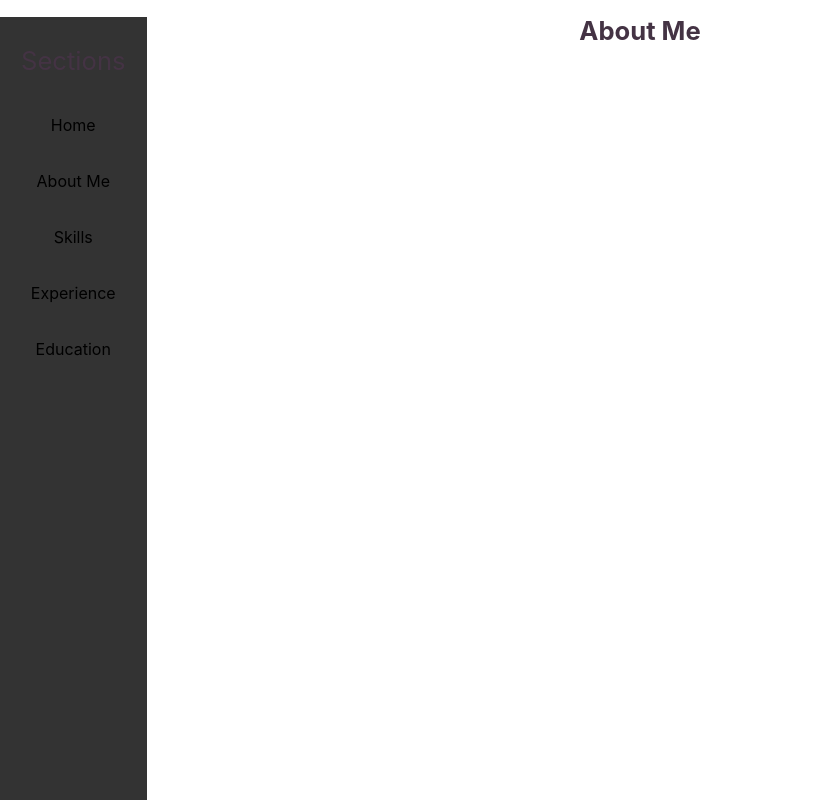
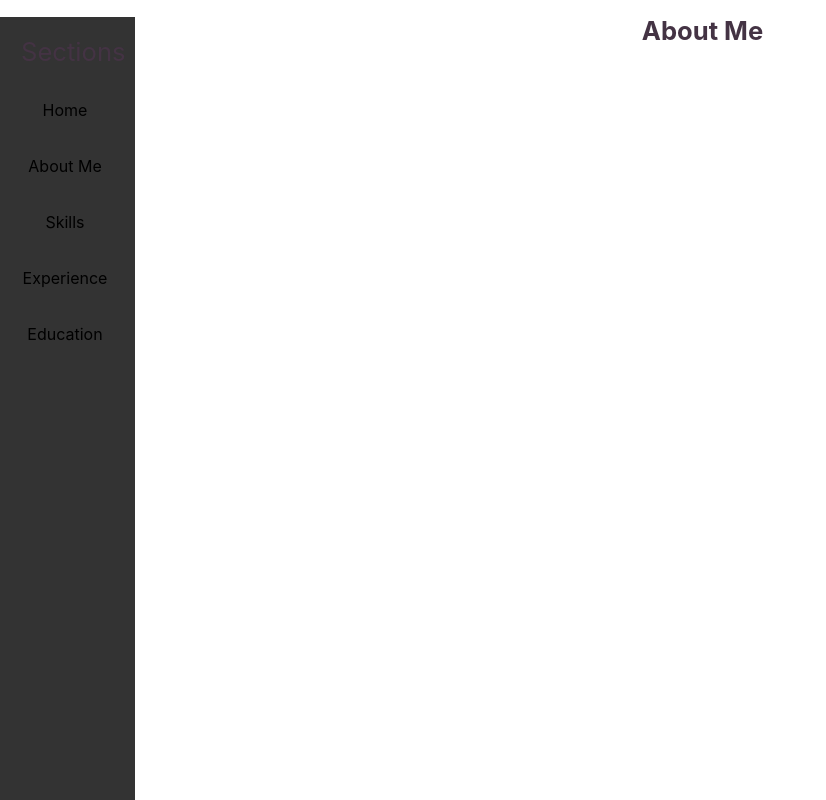
Before and after one commit to Oneleaon/MyPage, a React (Vite) app: page /aboutme in a window 1280 px wide. Shown: the whole page, without its empty margins (0-826 px from the left). Built offline with nearby package versions, Linux system fonts and the light colour scheme.

Commit message:
Offsets the main subject so it doesn't hide behind the sidebar

```diff
--- a/src/index.css
+++ b/src/index.css
@@ -13,10 +13,15 @@
   -moz-osx-font-smoothing: grayscale;
 }
 
+.mainbody {
+  padding-left: 125px;
+}
+
 .sidebar {
   margin: 0;
   padding: 5px;
-  width 200px;
+  padding-right: 10px;
+  width: 120px;
   background-color: #333;
   position: fixed;
   height: 100%;
@@ -36,7 +41,7 @@
   line-height: 1.1;
   display: block;
   color: #434;
-  padding: 25px 16px 22px 16px;
+  padding: 16px 16px 16px 16px;
   text-decoration: none;
 }
 
--- a/src/routes/aboutme.jsx
+++ b/src/routes/aboutme.jsx
@@ -4,7 +4,9 @@ export default function AboutMe() {
   return(
     <>
       <Root />
-      <h1>About Me</h1>
+      <div class='mainbody'>
+        <h1>About Me</h1>
+      </div>
     </>
   );
 }
--- a/src/routes/home.jsx
+++ b/src/routes/home.jsx
@@ -4,7 +4,7 @@ export default function() {
   return(
     <>
       <Root />
-      <div>
+      <div class='mainbody'>
         <h1>Welcome to My Page!</h1>
         <p>Things are still in devlopment, so please be patient</p>
       </div>
```
